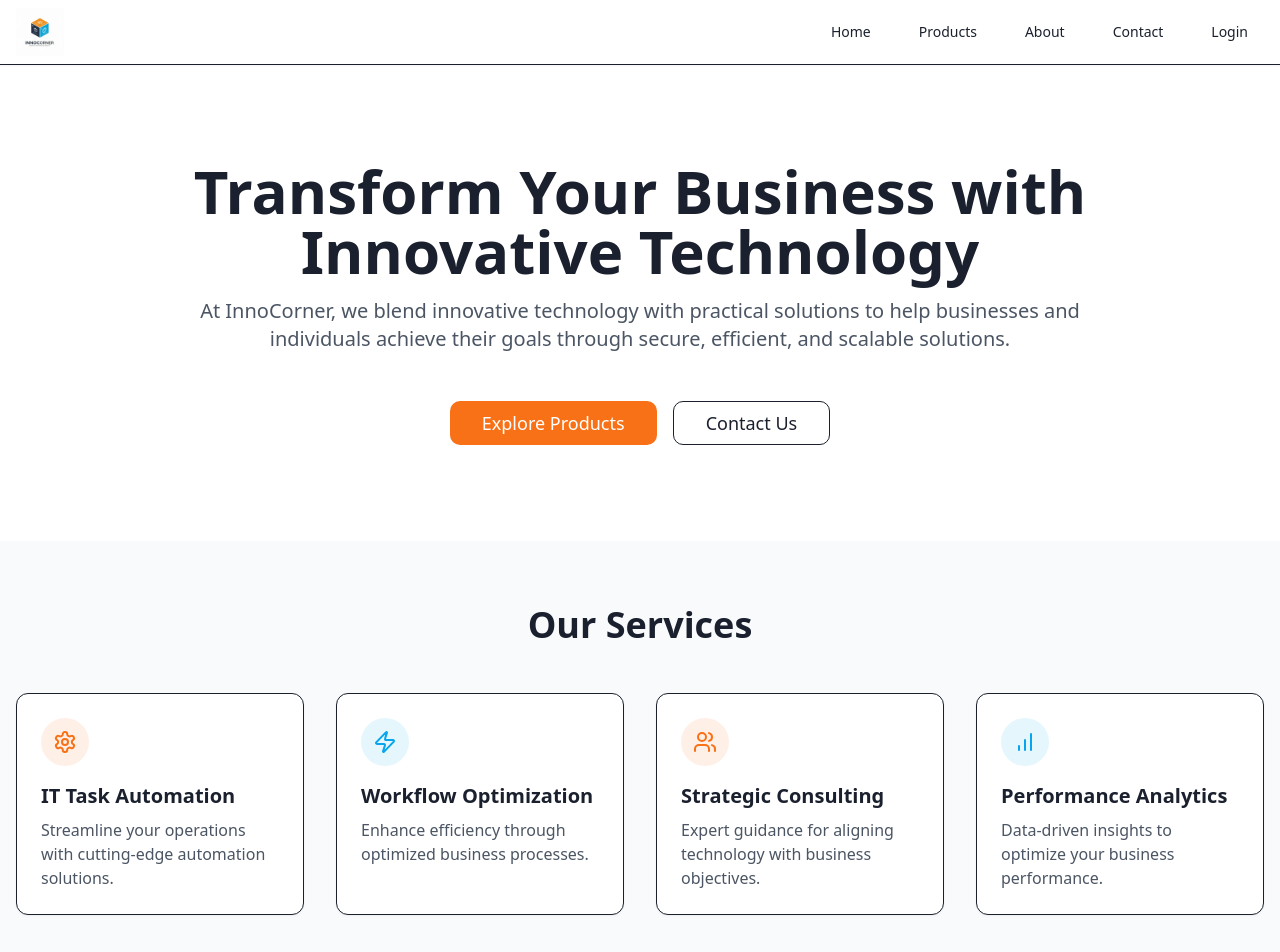
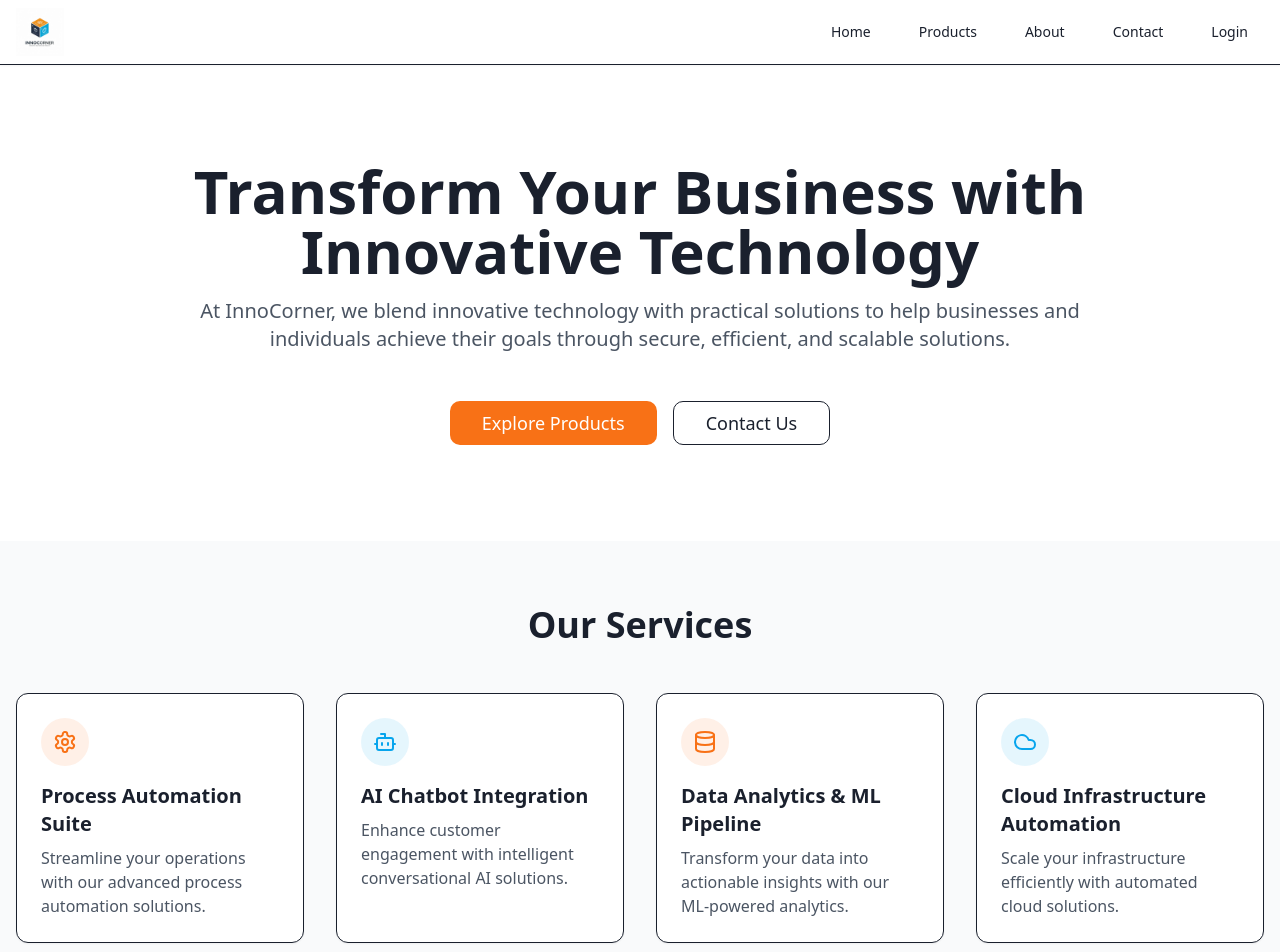
Before and after one commit to eliawad80/innocorner, a React (Vite) app: page / in a window 1280 px wide. Shown: the top 952 px of the page. Built offline with nearby package versions, Linux system fonts and the light colour scheme.

Commit message:
Add services to home page
Check existing services on the home page and add "Process Automation Suite", "AI Chatbot Integration", "Data Analytics & ML Pipeline", and "Cloud Infrastructure Automation" if they do not already exist, ensuring no duplication occurs.
[skip gpt_engineer]

```diff
--- a/src/pages/Home.tsx
+++ b/src/pages/Home.tsx
@@ -1,7 +1,7 @@
 import { Button } from "@/components/ui/button";
 import { Link } from "react-router-dom";
 import { Card, CardContent } from "@/components/ui/card";
-import { ArrowRight, Settings, Users, Zap, BarChart } from "lucide-react";
+import { ArrowRight, Settings, Users, Zap, BarChart, Bot, Cloud, Database } from "lucide-react";
 
 const Home = () => {
   return (
@@ -41,9 +41,9 @@ const Home = () => {
                 <div className="rounded-full bg-primary/10 w-12 h-12 flex items-center justify-center mb-4">
                   <Settings className="h-6 w-6 text-primary" />
                 </div>
-                <h3 className="font-semibold text-xl mb-2">IT Task Automation</h3>
+                <h3 className="font-semibold text-xl mb-2">Process Automation Suite</h3>
                 <p className="text-gray-600">
-                  Streamline your operations with cutting-edge automation solutions.
+                  Streamline your operations with our advanced process automation solutions.
                 </p>
               </CardContent>
             </Card>
@@ -51,11 +51,11 @@ const Home = () => {
             <Card className="hover:shadow-lg transition-shadow">
               <CardContent className="pt-6">
                 <div className="rounded-full bg-secondary/10 w-12 h-12 flex items-center justify-center mb-4">
-                  <Zap className="h-6 w-6 text-secondary" />
+                  <Bot className="h-6 w-6 text-secondary" />
                 </div>
-                <h3 className="font-semibold text-xl mb-2">Workflow Optimization</h3>
+                <h3 className="font-semibold text-xl mb-2">AI Chatbot Integration</h3>
                 <p className="text-gray-600">
-                  Enhance efficiency through optimized business processes.
+                  Enhance customer engagement with intelligent conversational AI solutions.
                 </p>
               </CardContent>
             </Card>
@@ -63,11 +63,11 @@ const Home = () => {
             <Card className="hover:shadow-lg transition-shadow">
               <CardContent className="pt-6">
                 <div className="rounded-full bg-primary/10 w-12 h-12 flex items-center justify-center mb-4">
-                  <Users className="h-6 w-6 text-primary" />
+                  <Database className="h-6 w-6 text-primary" />
                 </div>
-                <h3 className="font-semibold text-xl mb-2">Strategic Consulting</h3>
+                <h3 className="font-semibold text-xl mb-2">Data Analytics & ML Pipeline</h3>
                 <p className="text-gray-600">
-                  Expert guidance for aligning technology with business objectives.
+                  Transform your data into actionable insights with our ML-powered analytics.
                 </p>
               </CardContent>
             </Card>
@@ -75,11 +75,11 @@ const Home = () => {
             <Card className="hover:shadow-lg transition-shadow">
               <CardContent className="pt-6">
                 <div className="rounded-full bg-secondary/10 w-12 h-12 flex items-center justify-center mb-4">
-                  <BarChart className="h-6 w-6 text-secondary" />
+                  <Cloud className="h-6 w-6 text-secondary" />
                 </div>
-                <h3 className="font-semibold text-xl mb-2">Performance Analytics</h3>
+                <h3 className="font-semibold text-xl mb-2">Cloud Infrastructure Automation</h3>
                 <p className="text-gray-600">
-                  Data-driven insights to optimize your business performance.
+                  Scale your infrastructure efficiently with automated cloud solutions.
                 </p>
               </CardContent>
             </Card>
```
